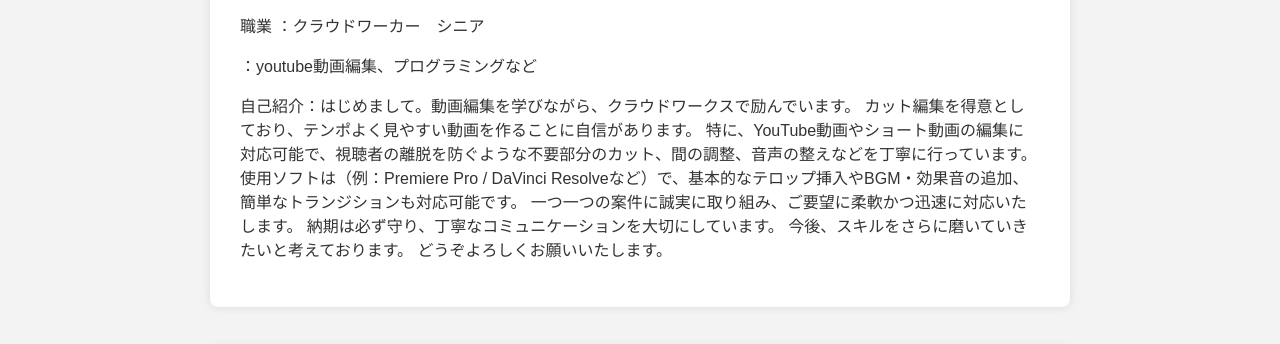
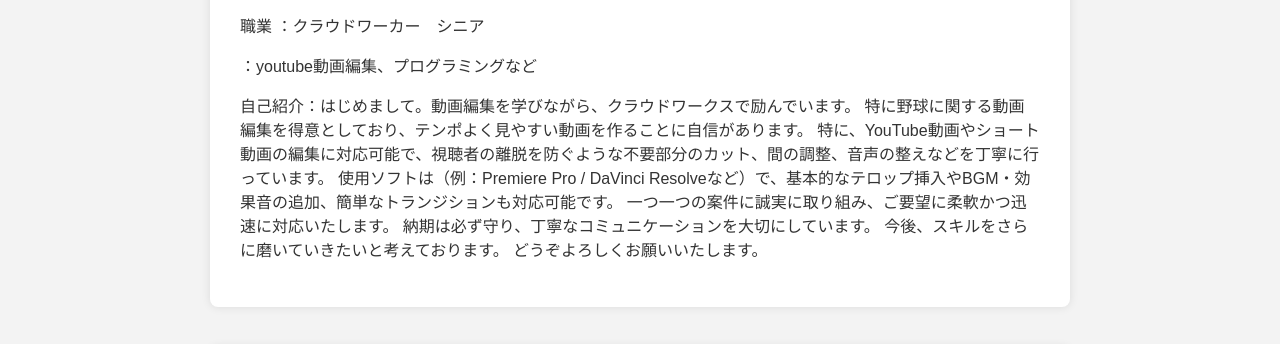
Before and after one commit to nobu20250702/profile, a plain HTML site: page index.html in a window 1280 px wide. Shown: the part 429-773 px from the top of the page. Drawn offline with Linux system fonts and the light colour scheme.

Commit message:
野球追加

```diff
--- a/index.html
+++ b/index.html
@@ -20,7 +20,7 @@
         <p>       ：youtube動画編集、プログラミングなど</p>
         <p>自己紹介：はじめまして。動画編集を学びながら、クラウドワークスで励んでいます。
 
-カット編集を得意としており、テンポよく見やすい動画を作ることに自信があります。
+特に野球に関する動画編集を得意としており、テンポよく見やすい動画を作ることに自信があります。
 特に、YouTube動画やショート動画の編集に対応可能で、視聴者の離脱を防ぐような不要部分のカット、間の調整、音声の整えなどを丁寧に行っています。
 
 使用ソフトは（例：Premiere Pro /  DaVinci Resolveなど）で、基本的なテロップ挿入やBGM・効果音の追加、簡単なトランジションも対応可能です。
```
